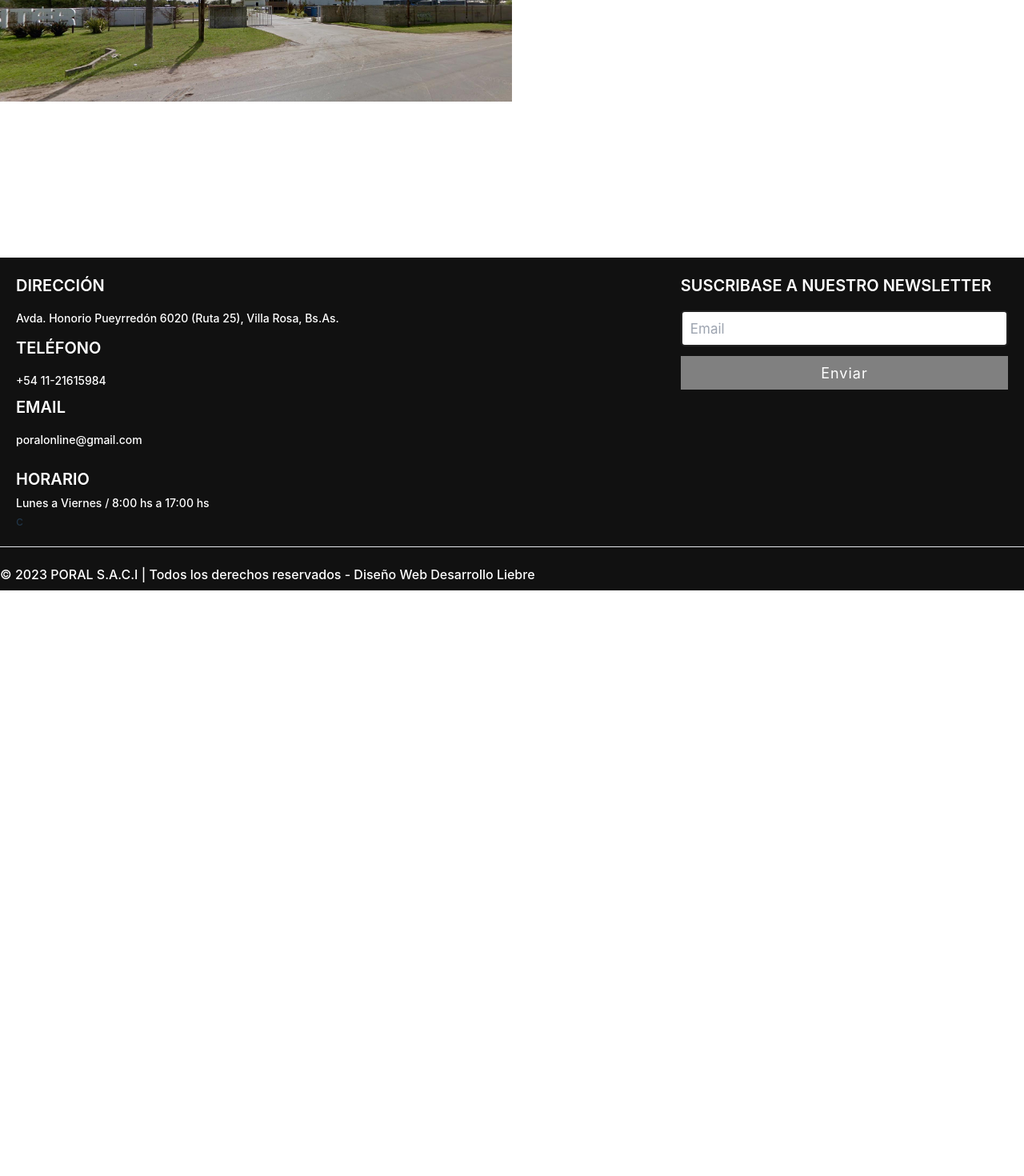
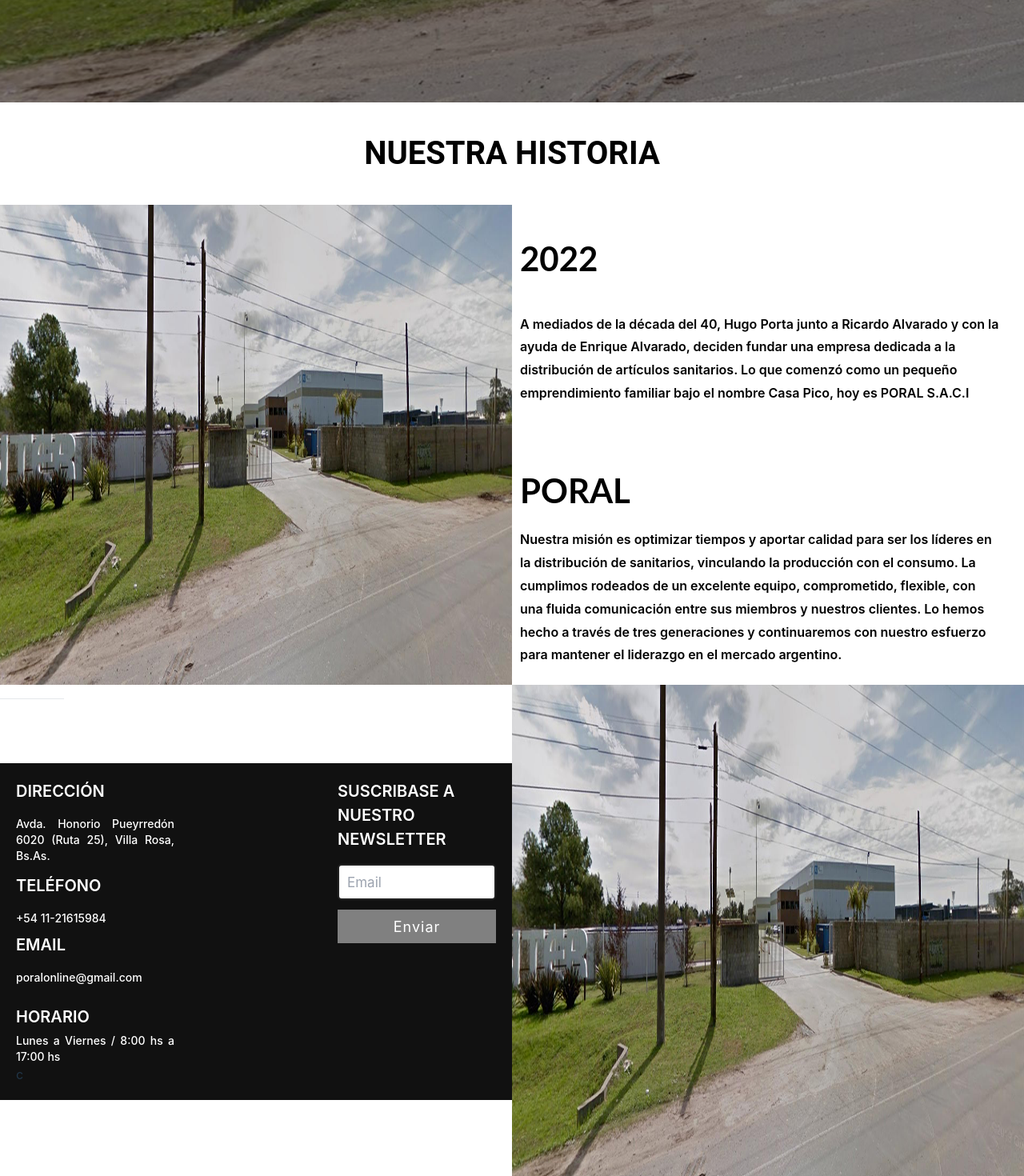
Before and after one commit to jeroalderete/Poral-S.A.C.I, a React (Vite) app: page /about in a window 1280 px wide. Shown: the part 760-2230 px from the top of the page at 80% size. Before the commit the page ends 1498 px from the top, so only its background shows below. Built offline with nearby package versions, Linux system fonts and the light colour scheme.

Commit message:
migration2

```diff
--- a/src/components/Footer/Footer.css
+++ b/src/components/Footer/Footer.css
@@ -9,7 +9,7 @@
 }
 
 footer .content {
-    max-width: 1350px;
+    max-width: 100%;
     margin: auto;
     padding: 20px;
     display: flex;
--- a/src/components/HeroImage/HeroImage.css
+++ b/src/components/HeroImage/HeroImage.css
@@ -6,7 +6,7 @@
 }
 
 .grid-container-horarios .main-hero-horarios {
-    height: 60vh;
+    height: 100vh;
     grid-area: main-hero-horarios;
     background-image: linear-gradient(rgba(16, 16, 16, 0.4), rgba(16, 16, 16, 0.4)), url(../../../public/assets/bannerdef.png);
     background-repeat: no-repeat;
@@ -16,7 +16,6 @@
 
 .logo-hero {
     width: 450px;
-
 }
 
 
--- a/src/components/HeroImage/HeroImage.jsx
+++ b/src/components/HeroImage/HeroImage.jsx
@@ -12,7 +12,7 @@
             />
             <h2 className="text-3xl pt-10">{title}</h2>
             <p className="text-1xl pt-10">{text1}</p>
-            <p className="text-1xl">{text2}</p>
+            <p className="text-1xl ">{text2}</p>
           </div>
         </section>
       </main>
--- a/src/components/LogoCarousel/LogoCarousel.css
+++ b/src/components/LogoCarousel/LogoCarousel.css
@@ -53,7 +53,7 @@
 }
 
 .mainContainer .container img {
-  height: 90px;
+  height: 40px;
   display: flex;
   align-items: center;
   justify-content: center;
--- a/src/components/LogoCarousel/LogoCarousel.jsx
+++ b/src/components/LogoCarousel/LogoCarousel.jsx
@@ -23,7 +23,7 @@
           <div className="container">
             <img
               className="img-logo"
-              src="../../../public/assets/amanco1.png"
+              src="../../../public/assets/peisadefinitivo.png"
             />
           </div>
           <div className="container">
--- a/src/components/Navbar/Index.jsx
+++ b/src/components/Navbar/Index.jsx
@@ -24,7 +24,7 @@
       className="navbar shadow-md w-full fixed top-0 left-0"
       style={{ fontSize: isScrolling ? 15 : null }}
     >
-      <div className="md:flex items-center justify-start bg-black py-6 md:px-10 px-7 mx-3">
+      <div className="md:flex items-center justify-start  py-6 md:px-10 px-7 mx-3">
         <NavLink to="/">
           <div>
             <img
--- a/src/components/Navbar/Navbar.css
+++ b/src/components/Navbar/Navbar.css
@@ -1,5 +1,5 @@
 .navbar {
-    height: 15vh;
+    height: 22vh;
     position: sticky;
     top: 0;
     z-index: 20;
--- a/src/index.css
+++ b/src/index.css
@@ -7,7 +7,6 @@
   font-family: Inter, system-ui, Avenir, Helvetica, Arial, sans-serif;
   line-height: 1.5;
   font-weight: 400;
-
   font-synthesis: none;
   text-rendering: optimizeLegibility;
   -webkit-font-smoothing: antialiased;
@@ -31,11 +30,13 @@
   place-items: center;
   min-width: 320px;
   min-height: 100vh;
+
 }
 
 main {
   padding: 0 !important;
   margin: 0 !important;
+
 }
 
 h1 {
--- a/src/pages/About/About.css
+++ b/src/pages/About/About.css
@@ -1,3 +1,10 @@
+.title {
+    font-family: "Roboto", Sans-serif;
+    font-size: 2.5rem;
+    font-weight: bold;
+    line-height: 1.2em;
+}
+
 .info-image {
     width: 50%;
 }
@@ -5,9 +12,44 @@
 
 .info-container {
     display: flex;
+}
+
+.image-container-left img {
+    height: 80vh;
+    float: left;
+    margin-right: 10px;
+}
+
+.image-container h2 {
+    display: inline-block;
+    margin: 0;
+}
+
+
+.info-text {
+    color: black;
 
 }
 
-.info-text {
+
+
+.image-container-right img {
+    height: 80vh;
+    float: right;
+
+}
+
+.subtitle {
+    font-size: 2.625rem;
+    font-weight: 700;
+    line-height: 1.3;
+    font-family: 'Lato', sans-serif;
     color: black;
 }
+
+.divider {
+    width: 80px;
+    border-style: solid;
+    color: #0084d6;
+
+}
--- a/src/pages/About/About.jsx
+++ b/src/pages/About/About.jsx
@@ -5,20 +5,46 @@
   return (
     <div className="pt-10">
       <HeroImage />
-      <h1 className="text-center">Nuestra Historia</h1>
-      <div className="info-container">
-        <img
-          className="info-image pt-10"
-          src="../../../public/assets/bannerdef.png"
-        />
-        <p className="info-text pt-20 ml-10">
-          lorem issafjaskfaskldhasjkgfskdgfkjlasdgfjksdgljksdglsjgdhjgdflsdf
-        </p>
+      <h1 className="title text-center pt-10">NUESTRA HISTORIA</h1>
+
+      <div>
+        <div className="image-container-left">
+          <img
+            className="info-image pt-10"
+            src="../../../public/assets/bannerdef.png"
+          />
+          <h2 className=" text-start subtitle pt-20 pb-10">2022</h2>
+          <p className="info-text">
+            A mediados de la década del 40, Hugo Porta junto a Ricardo Alvarado
+            y con la ayuda de Enrique Alvarado, deciden fundar una empresa
+            dedicada a la distribución de artículos sanitarios. Lo que comenzó
+            como un pequeño emprendimiento familiar bajo el nombre Casa Pico,
+            hoy es PORAL S.A.C.I
+          </p>
+        </div>
+
+        <div className="section2">
+          <div className="image-container-right">
+            <img
+              className="info-image"
+              src="../../../public/assets/bannerdef.png"
+            />
+
+            <h2 className="text-start subtitle ml-20 pt-20">PORAL</h2>
+          </div>
+
+          <p className="info-text pt-5 p-10">
+            Nuestra misión es optimizar tiempos y aportar calidad para ser los
+            líderes en la distribución de sanitarios, vinculando la producción
+            con el consumo. La cumplimos rodeados de un excelente equipo,
+            comprometido, flexible, con una fluida comunicación entre sus
+            miembros y nuestros clientes. Lo hemos hecho a través de tres
+            generaciones y continuaremos con nuestro esfuerzo para mantener el
+            liderazgo en el mercado argentino.
+          </p>
+        </div>
+        <hr className="divider"></hr>
       </div>
-      <p>Nosotros</p>
-      <p>Nosotros</p>
-      <p>Nosotros</p>
-      <p>Nosotros</p>
     </div>
   );
 };
```
Also changed, not shown: public/assets/peisadefinitivo.png (added), src/components/LogoCarousel/slick-theme.css (deleted), src/components/LogoCarousel/slick.css (deleted).
